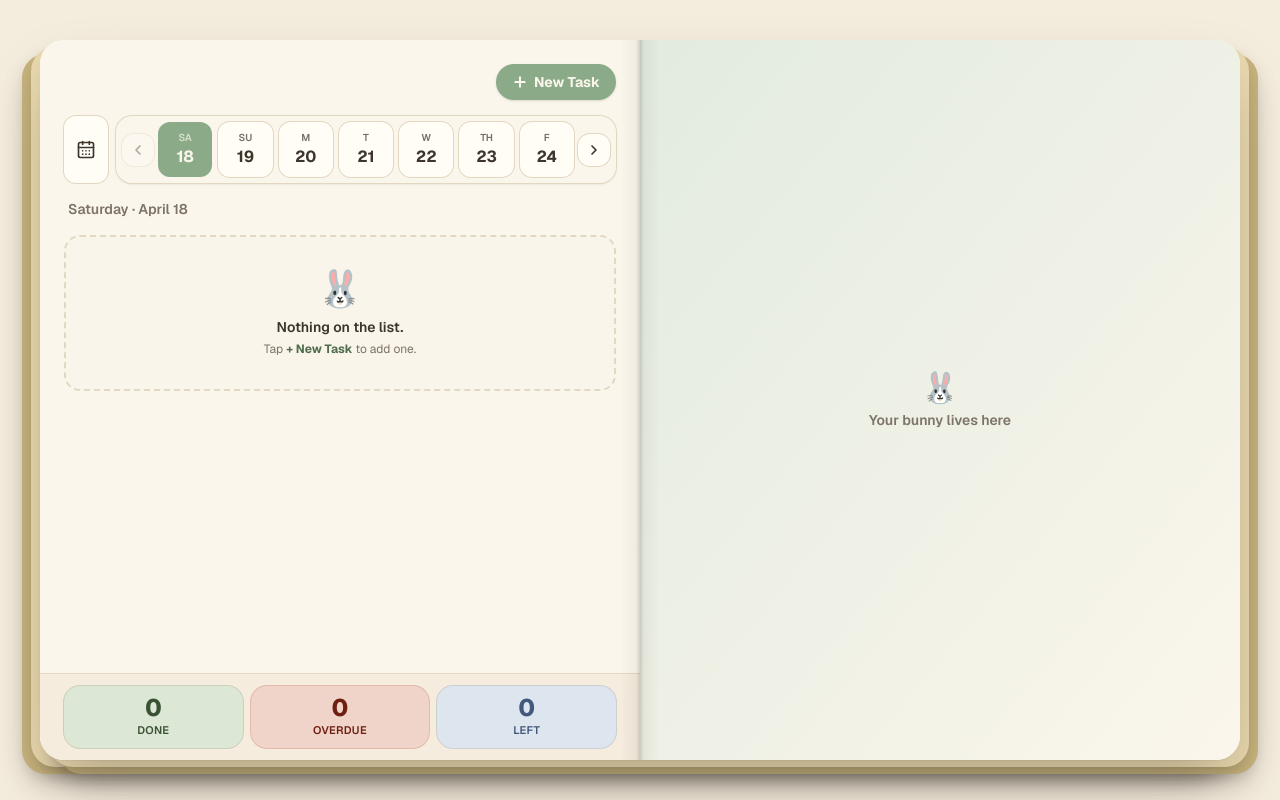
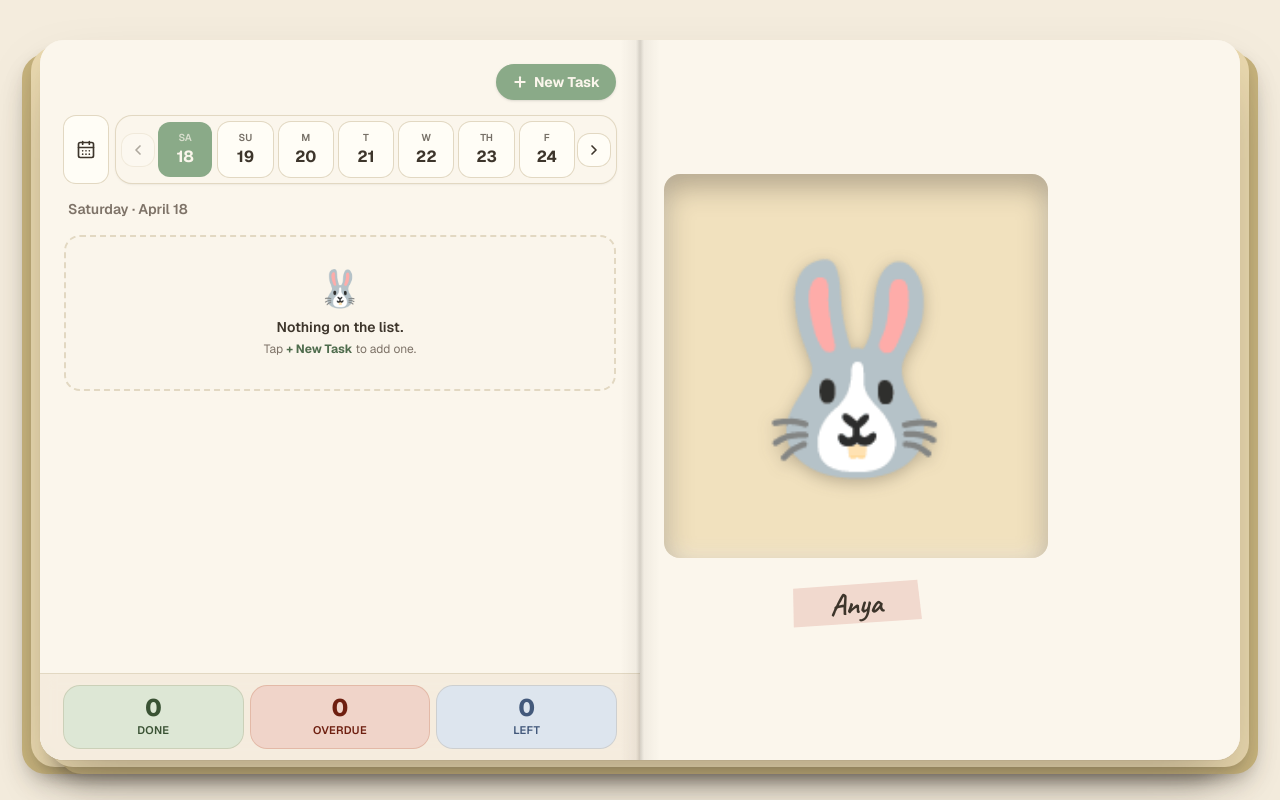
Before and after one commit to alesan99/buns, a Next.js app: page / in a window 1280 px wide. Built offline with nearby package versions, Linux system fonts and the light colour scheme.

Commit message:
add placeholder bunny to right side of journal

```diff
--- a/src/app/globals.css
+++ b/src/app/globals.css
@@ -69,6 +69,7 @@
   --color-divider:      var(--color-hairline);
   --font-sans:          var(--font-geist-sans);
   --font-mono:          var(--font-geist-mono);
+  --font-handwritten:   var(--font-caveat);
 }
 
 body {
--- a/src/app/layout.tsx
+++ b/src/app/layout.tsx
@@ -1,5 +1,5 @@
 import type { Metadata } from "next";
-import { Geist, Geist_Mono } from "next/font/google";
+import { Caveat, Geist, Geist_Mono } from "next/font/google";
 import "./globals.css";
 
 const geistSans = Geist({
@@ -10,6 +10,12 @@ const geistSans = Geist({
 const geistMono = Geist_Mono({
   variable: "--font-geist-mono",
   subsets: ["latin"],
+});
+
+const caveat = Caveat({
+  variable: "--font-caveat",
+  subsets: ["latin"],
+  weight: ["500", "700"],
 });
 
 export const metadata: Metadata = {
@@ -25,7 +31,7 @@ export default function RootLayout({
   return (
     <html
       lang="en"
-      className={`${geistSans.variable} ${geistMono.variable} h-full antialiased`}
+      className={`${geistSans.variable} ${geistMono.variable} ${caveat.variable} h-full antialiased`}
     >
       <body className="min-h-full flex flex-col">{children}</body>
     </html>
--- a/src/app/page.tsx
+++ b/src/app/page.tsx
@@ -1,3 +1,4 @@
+import { BunnyPanel } from "@/components/BunnyPanel";
 import { TodoList } from "@/components/TodoList";
 
 export default function Home() {
@@ -42,15 +43,8 @@ export default function Home() {
           />
 
           {/* Right page — bunny game */}
-          <section className="relative order-last flex h-20 min-w-0 items-center justify-center bg-gradient-to-br from-sage-tint to-cream md:order-none md:h-auto md:flex-1">
-            <div className="flex flex-col items-center gap-1">
-              <span className="text-3xl" aria-hidden>
-                🐰
-              </span>
-              <span className="text-xs font-semibold text-ink-muted md:text-sm">
-                Your bunny lives here
-              </span>
-            </div>
+          <section className="relative order-last flex min-h-[300px] min-w-0 bg-card md:order-none md:min-h-0 md:flex-1">
+            <BunnyPanel />
           </section>
         </div>
       </div>
--- /dev/null
+++ b/src/components/BunnyPanel.tsx
@@ -0,0 +1,39 @@
+export function BunnyPanel() {
+  return (
+    <div className="flex h-full flex-col items-center justify-center gap-6 p-6">
+      {/* Cut-out hole in the page — bunny peeking through to another layer. */}
+      <div
+        className="relative flex aspect-square w-72 items-center justify-center rounded-2xl bg-honey-tint md:w-80 lg:w-96"
+        style={{
+          boxShadow:
+            "inset 0 12px 28px rgba(61, 53, 43, 0.35), inset 0 -6px 18px rgba(255, 253, 246, 0.4)",
+        }}
+      >
+        <span
+          className="text-[160px] leading-none md:text-[180px] lg:text-[200px]"
+          role="img"
+          aria-label="Bunny"
+          style={{ filter: "drop-shadow(0 4px 8px rgba(61, 53, 43, 0.3))" }}
+        >
+          🐰
+        </span>
+      </div>
+
+      {/* Washi tape — slight tilt, semi-transparent, handwritten name. */}
+      <div
+        className="relative -rotate-3 bg-clay-tint/85 px-10 py-1 shadow-sm"
+        style={{
+          clipPath:
+            "polygon(3% 8%, 97% 2%, 99% 92%, 2% 96%)",
+        }}
+      >
+        <span
+          className="text-3xl font-bold text-ink"
+          style={{ fontFamily: "var(--font-caveat), cursive" }}
+        >
+          Anya
+        </span>
+      </div>
+    </div>
+  );
+}
```
